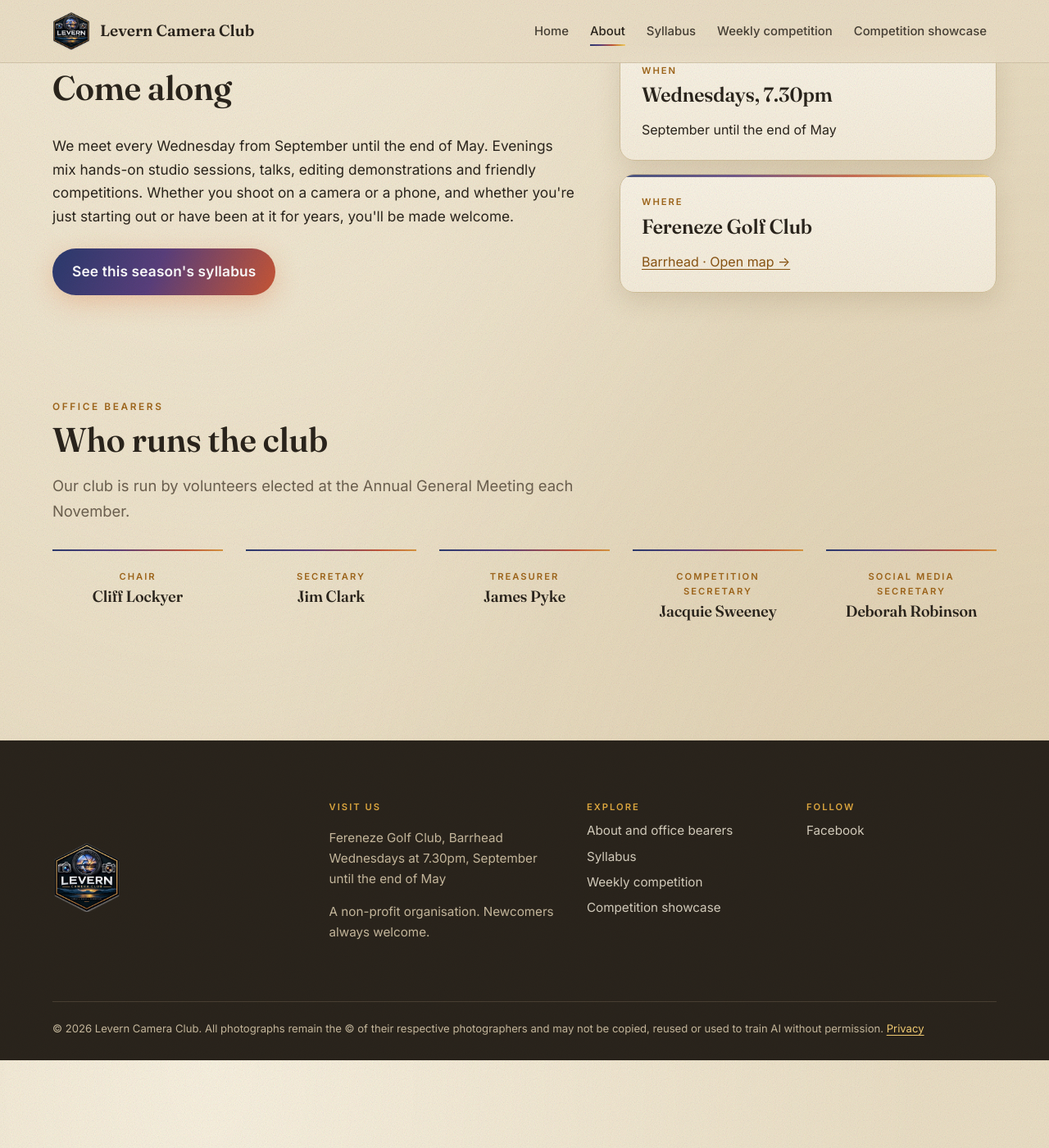
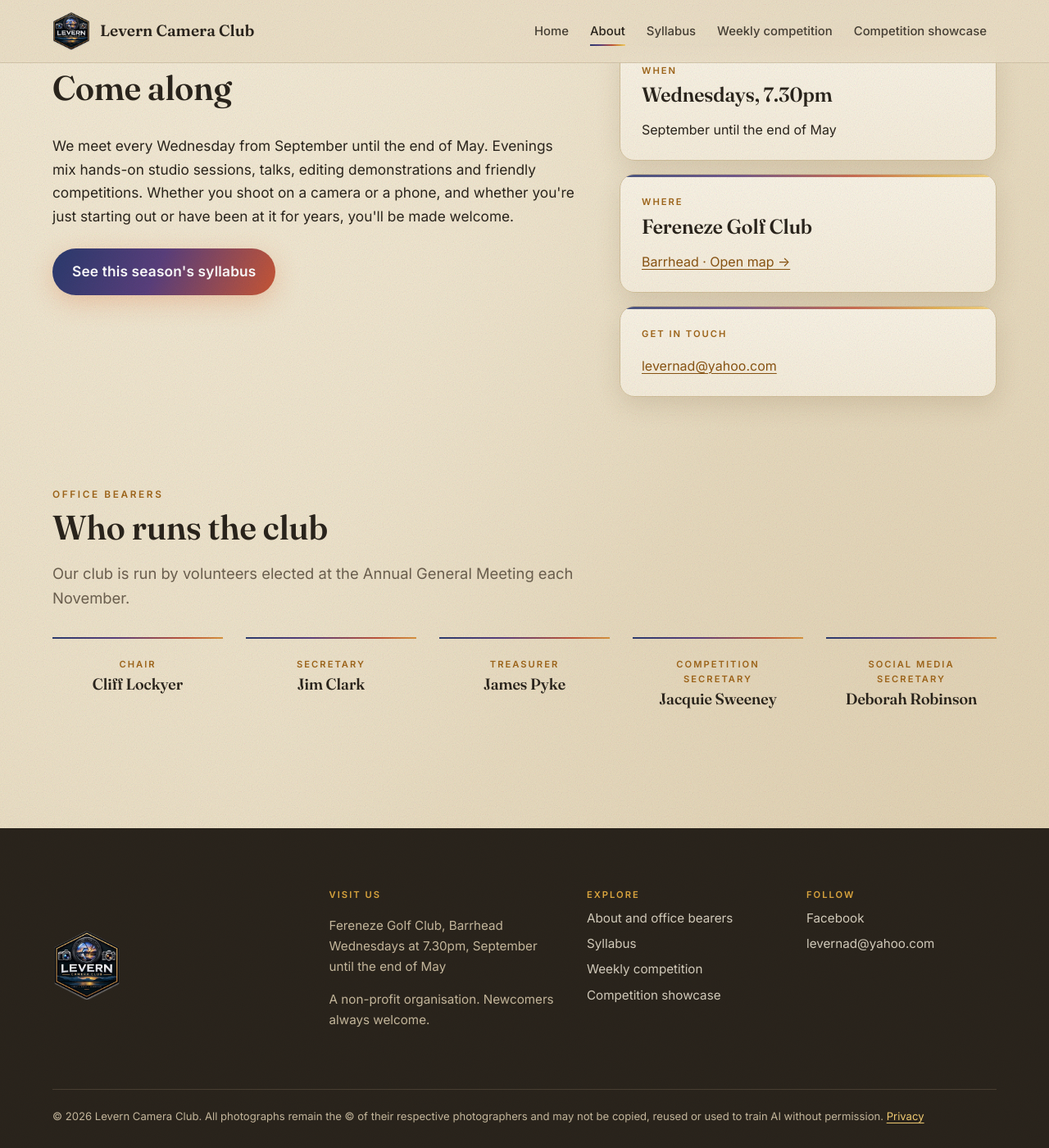
Before and after one commit to grantfitfuel/levern-camera-club, a Jekyll site: the page built from about.html, in a window 1280 px wide and 1400 px high, scrolled down 663 px. Shown: the whole window at 82% size. Built offline with Jekyll 4.4.1, drawn with Linux system fonts in a browser that asks for light colours.

Commit message:
Add club email address
Co-Authored-By: Claude Opus 5.5 <noreply@anthropic.com>
Claude-Session: https://claude.ai/code/session_012PBygZKZRm7fLhazHccoH4

```diff
--- a/_data/settings.yml
+++ b/_data/settings.yml
@@ -3,3 +3,4 @@ tagline: An open, friendly group of photographers in Barrhead
 venue: Fereneze Golf Club, Barrhead
 meeting_time: Wednesdays at 7.30pm, September until the end of May
 facebook: https://www.facebook.com/LevernCameraClub
+email: levernad@yahoo.com
```
